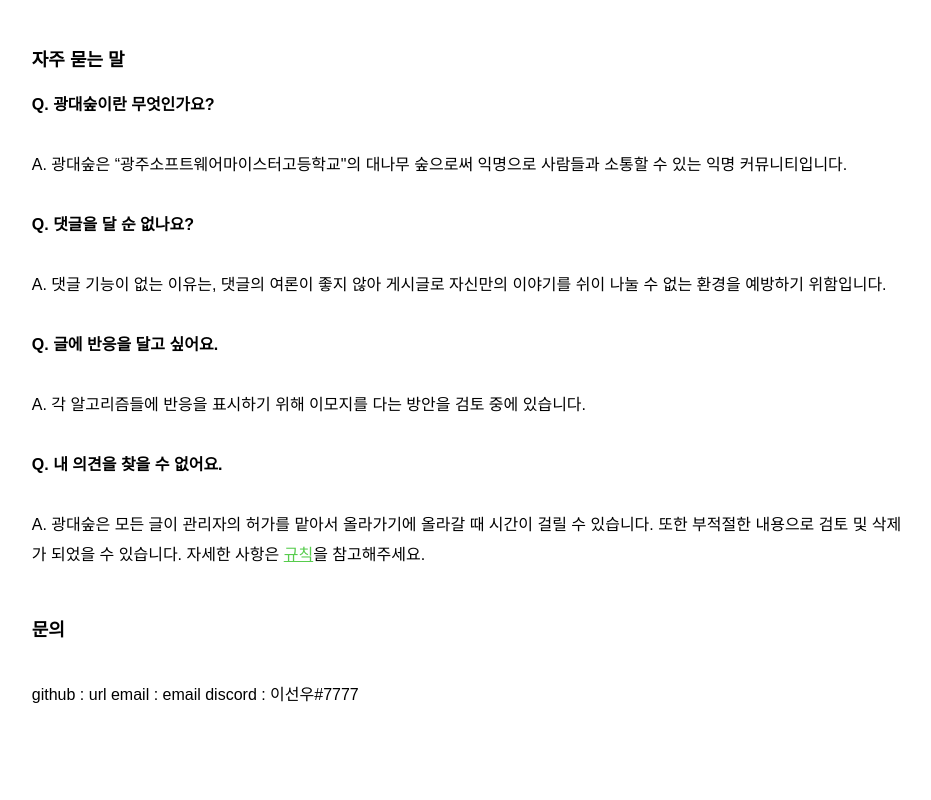
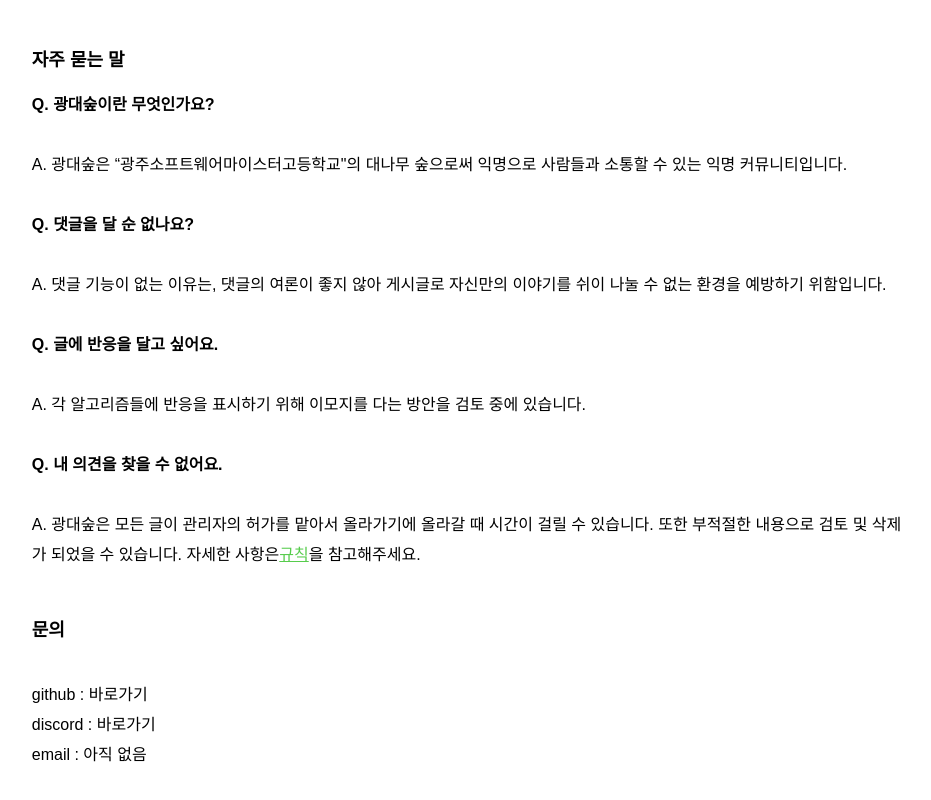
Before and after one commit to joog-lim/bamboo-front, a Next.js app: page /about in a window 1280 px wide. Shown: the part 432-1232 px from the top of the page, without its empty margins (173-1104 px from the left). Built offline with nearby package versions, Linux system fonts and the light colour scheme; a web font is replaced by a local one.

Commit message:
update: github, email, discord 변경

```diff
--- a/src/components/descriptions/descContainer.tsx
+++ b/src/components/descriptions/descContainer.tsx
@@ -77,14 +77,24 @@ export const descAbout = () => {
       <p>
         A. 광대숲은 모든 글이 관리자의 허가를 맡아서 올라가기에 올라갈 때 시간이
         걸릴 수 있습니다. 또한 부적절한 내용으로 검토 및 삭제가 되었을 수
-        있습니다. 자세한 사항은{" "}
+        있습니다. 자세한 사항은
         <Link href={"/rule"}>
           <span className={s.href}>규칙</span>
         </Link>
         을 참고해주세요.
       </p>
       <h1 className={s.title}>문의</h1>
-      <p>github : url email : email discord : 이선우#7777</p>
+      <p>
+        <span>
+          github : <a href="https://github.com/joog-lim">바로가기</a>
+        </span>
+        <br />
+        <span>
+          discord : <a href="https://discord.gg/x4Qq9Xr8F2">바로가기</a>
+        </span>
+        <br />
+        <span>email : 아직 없음</span>
+      </p>
     </article>
   );
 };
```
